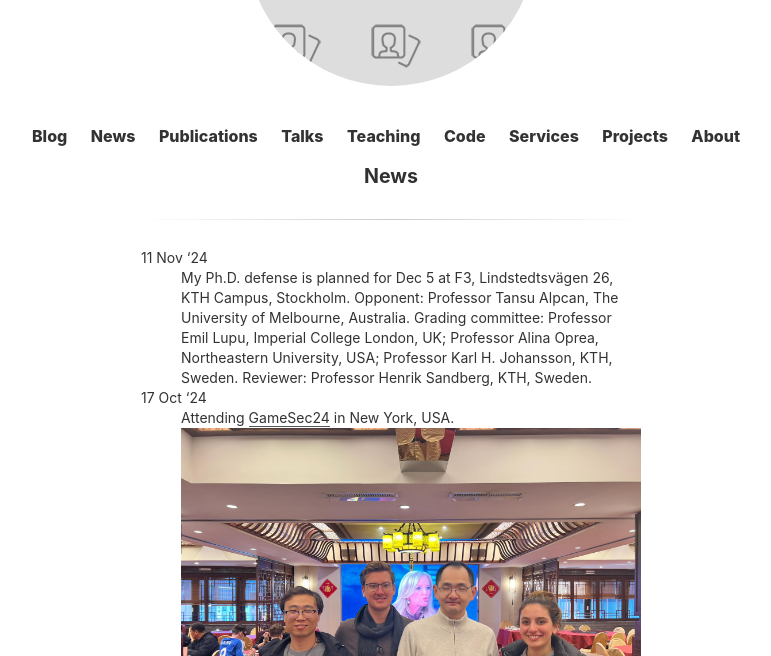
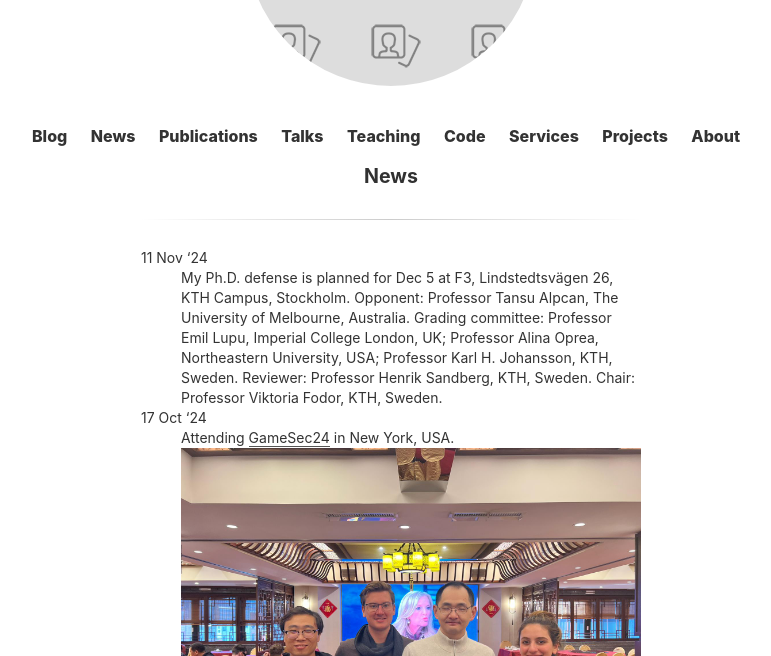
Before and after one commit to Limmen/Limmen.github.io, a Jekyll site: the page built from news.md, in a window 1280 px wide and 900 px high, cut to the strip 244-900 px from the top of the window. Shown: the whole strip, without its empty margins (249-1020 px from the left). Built offline with Jekyll 4.4.1, drawn with Linux system fonts in a browser that asks for light colours.

Commit message:
update news

```diff
--- a/news.md
+++ b/news.md
@@ -4,7 +4,7 @@ title: News
 ---
 
 11 Nov '24
-:   My Ph.D. defense is planned for Dec 5 at F3, Lindstedtsvägen 26, KTH Campus, Stockholm. Opponent: Professor Tansu Alpcan, The University of Melbourne, Australia. Grading committee: Professor Emil Lupu, Imperial College London, UK; Professor Alina Oprea, Northeastern University, USA; Professor Karl H. Johansson, KTH, Sweden. Reviewer: Professor Henrik Sandberg, KTH, Sweden.
+:   My Ph.D. defense is planned for Dec 5 at F3, Lindstedtsvägen 26, KTH Campus, Stockholm. Opponent: Professor Tansu Alpcan, The University of Melbourne, Australia. Grading committee: Professor Emil Lupu, Imperial College London, UK; Professor Alina Oprea, Northeastern University, USA; Professor Karl H. Johansson, KTH, Sweden. Reviewer: Professor Henrik Sandberg, KTH, Sweden. Chair: Professor Viktoria Fodor, KTH, Sweden.
 
 17 Oct '24
 :   Attending [GameSec24](https://www.gamesec-conf.org/) in New York, USA.
```
